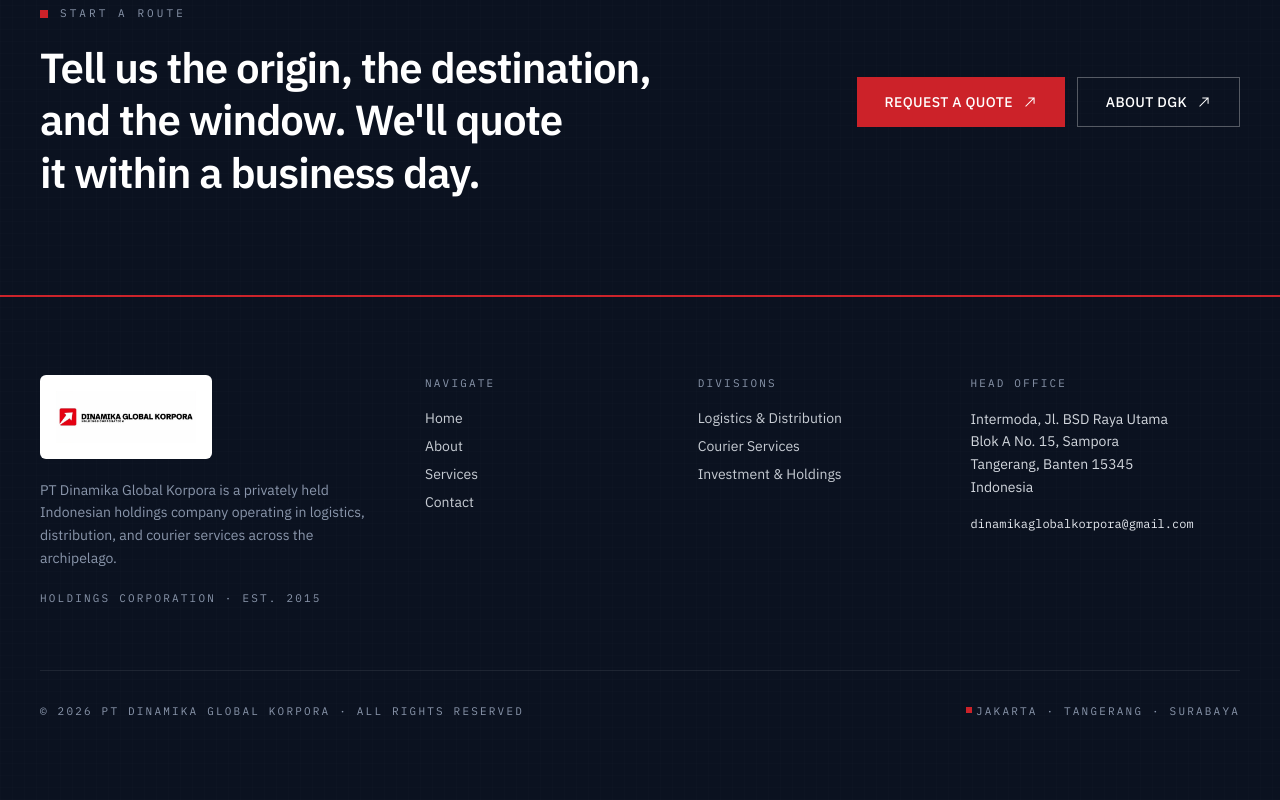
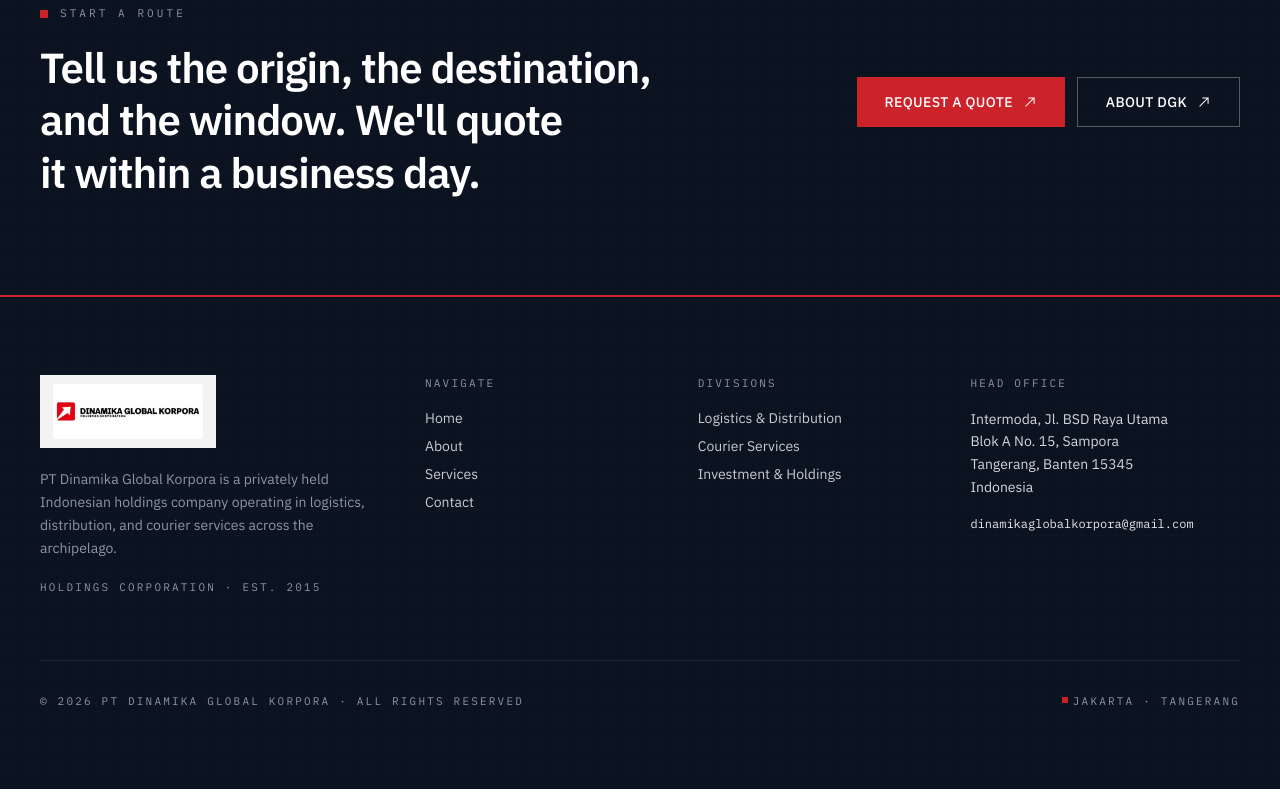
Before and after one commit to rochmanofenna/dgk_website, a Next.js app: page / in a window 1280 px wide. Shown: the part 3058-3858 px from the top of the page. Built offline with nearby package versions, Linux system fonts and the light colour scheme.

Commit message:
polish: subtler footer logo plate and drop surabaya

```diff
--- a/app/_components/footer.tsx
+++ b/app/_components/footer.tsx
@@ -19,8 +19,12 @@
         <div className="grid gap-12 md:grid-cols-[1.5fr_1fr_1fr_1.2fr]">
           {/* Company block */}
           <div className="flex flex-col gap-5">
-            <div className="rounded-md bg-paper p-4 w-fit">
-              <Logo width={140} />
+            {/* The logo jpeg has a white interior, so it needs a surface.
+             * Previously a hard white card — now a subtle paper pane
+             * with a hairline border so it reads as a framed plate,
+             * not a sticker. */}
+            <div className="w-fit border border-deep-rule bg-paper/95 px-3 py-2">
+              <Logo width={150} />
             </div>
             <p className="max-w-sm text-sm leading-relaxed text-deep-muted">
               PT Dinamika Global Korpora is a privately held Indonesian
@@ -91,7 +95,7 @@
             © 2026 PT Dinamika Global Korpora · All rights reserved
           </p>
           <p className="font-mono text-[11px] uppercase tracking-[0.2em] text-deep-muted">
-            <span className="caret-red">Jakarta · Tangerang · Surabaya</span>
+            <span className="caret-red">Jakarta · Tangerang</span>
           </p>
         </div>
       </div>
```
